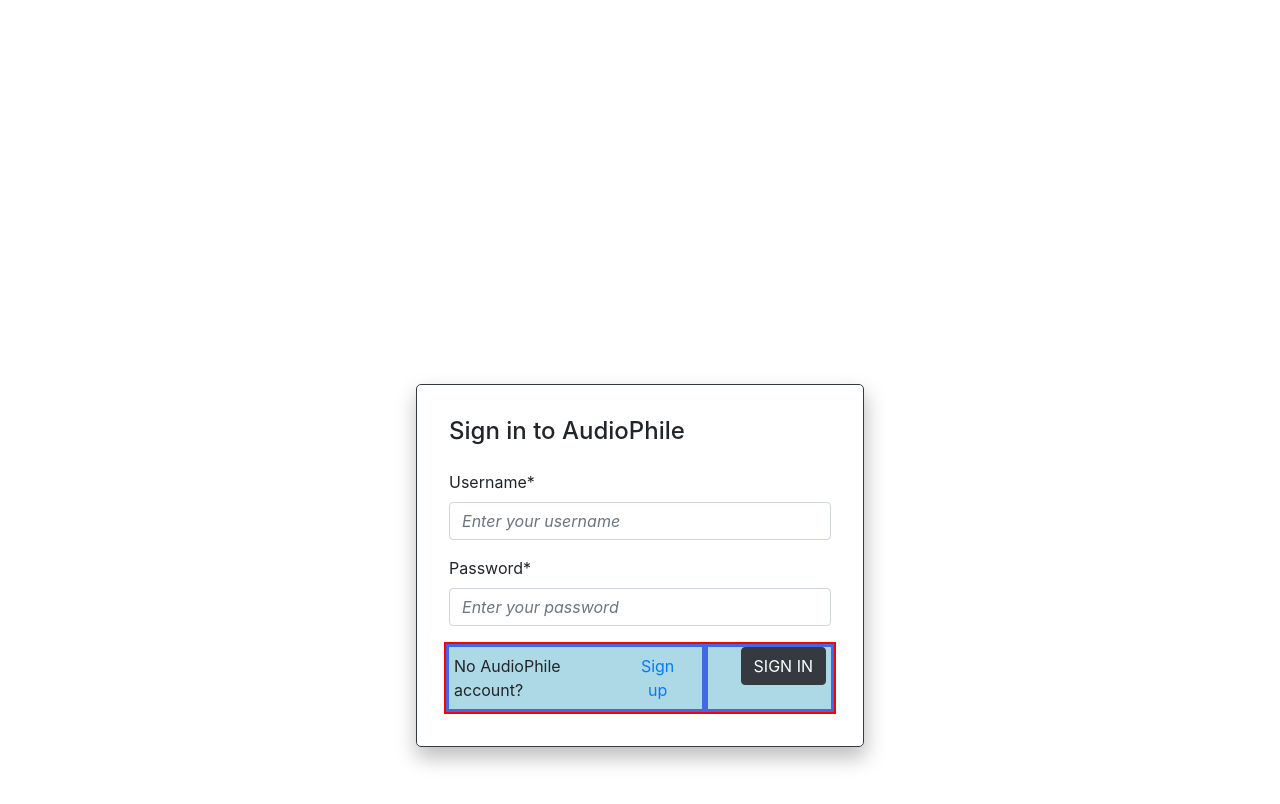
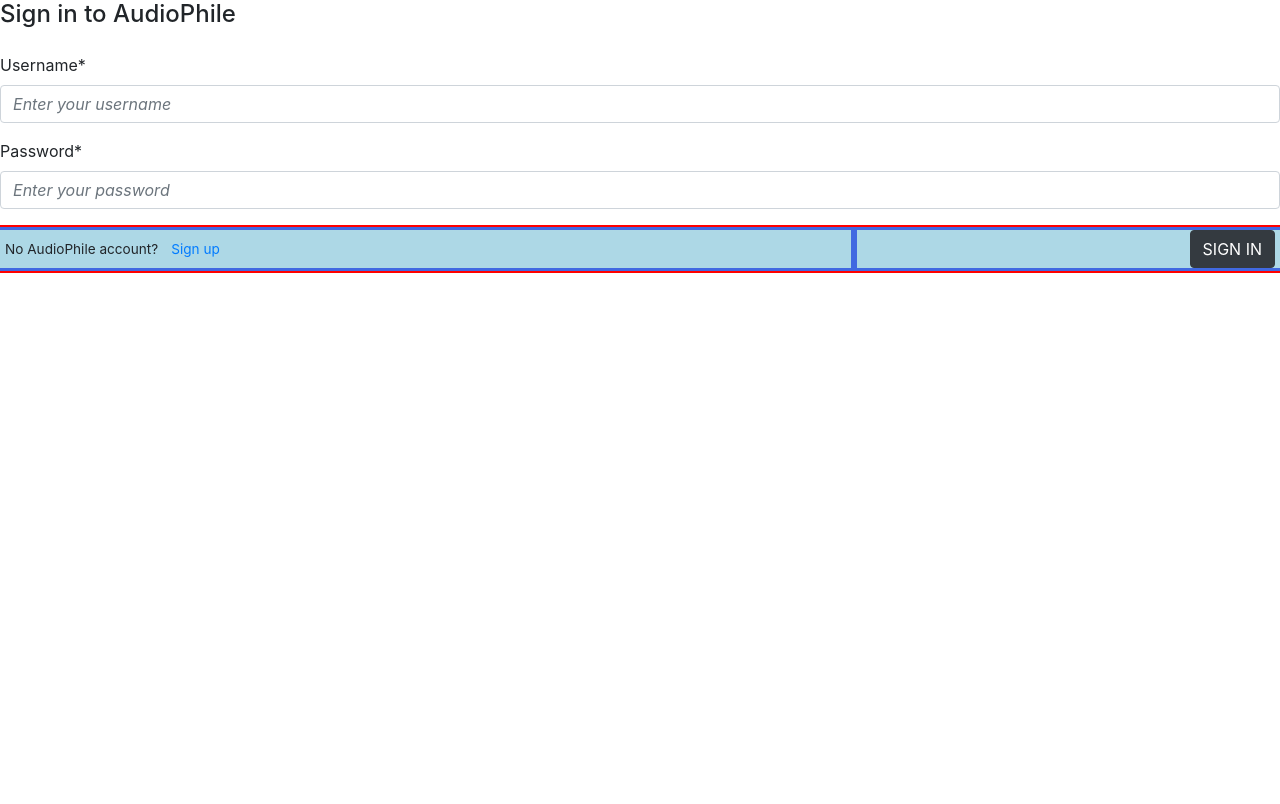
Before and after one commit to debersole81/audiophile, a React (Create React App) app: page /album in a window 1280 px wide. Shown: the top 804 px of the page. Built offline with nearby package versions, Linux system fonts and the light colour scheme.

Commit message:
Add font-size property to singin-link ruleset

```diff
--- a/src/App.css
+++ b/src/App.css
@@ -96,11 +96,11 @@
 
 /** Form styles */
 
-.signin-container {
+.signin-form {
   max-width: 35%;
   margin: 30% auto;
   padding: 2em;
-  border: 1px solid #343A40;
+  border: 1px solid #cacdd1;
   border-radius: 5px;
   box-shadow: 1px 10px 20px 1px rgba(0, 0, 0, 0.253);
 }
@@ -116,11 +116,13 @@
 }
 
 .signin-link>p {
+  font-size: .85rem;
   margin-top: auto;
   margin-bottom: auto;
 }
 
 .signin-link>button {
+  font-size: .85rem;
   display: flex;
   margin-top: auto;
   margin-bottom: auto;
```
